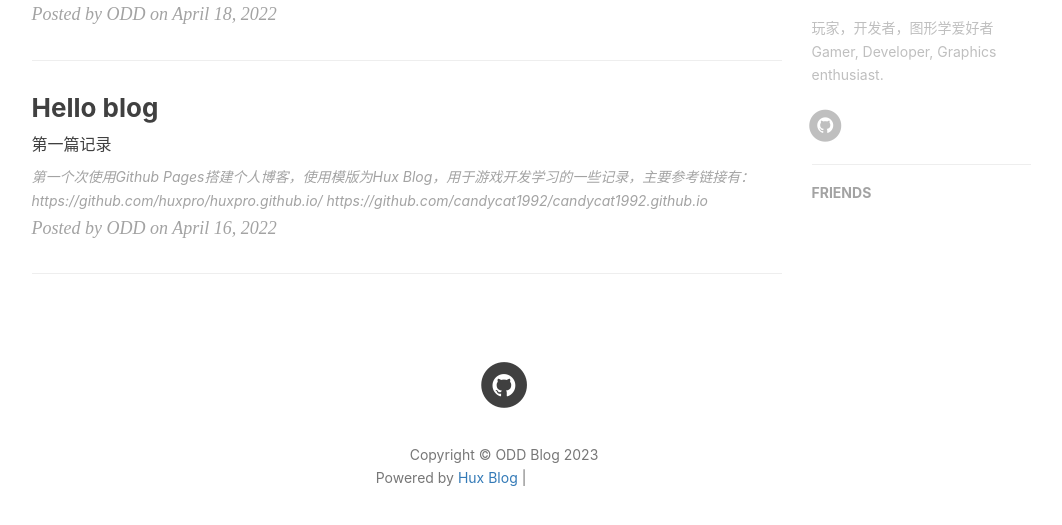
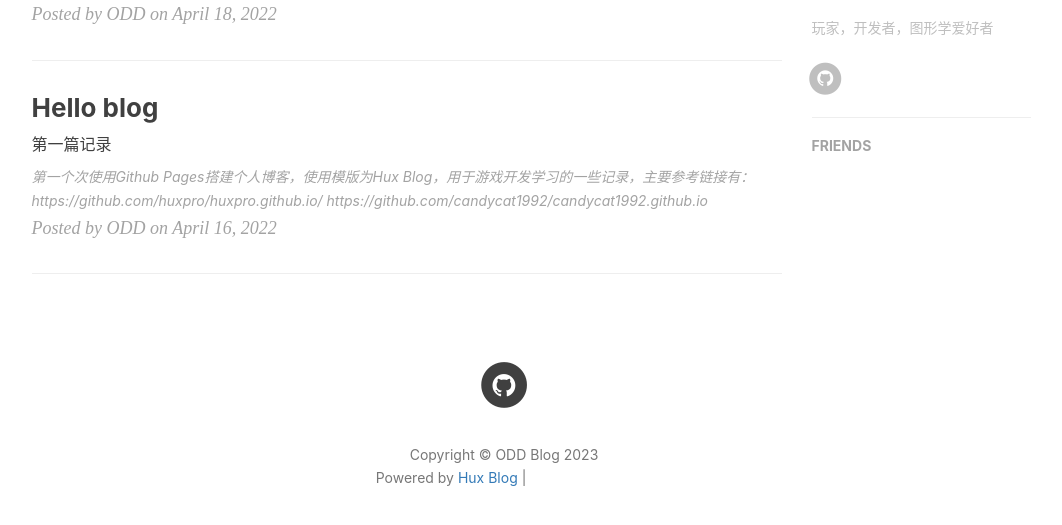
Before and after one commit to Clwury/clwury.github.io, a Jekyll site: the page built from index.html, in a window 1280 px wide, cut to the strip 774-1356 px from the top of the page. Shown: the top 525 px of the strip, without its empty margins (136-1198 px from the left). Built offline with Jekyll 4.4.1, drawn with Linux system fonts in a browser that asks for light colours; nearby versions of some CDN libraries; the list of posts is cut into pages by our own code; comment, search, counter and statistics services are not loaded; grey boxes are pictures that could not be loaded.

Commit message:
chore: Ruby 3.0以上添加webrick

```diff
--- a/Gemfile
+++ b/Gemfile
@@ -3,3 +3,5 @@
 
 gem "jekyll", "~> 4.0"
 gem "rake"
+
+gem "webrick", "~> 1.8"
--- a/_config.yml
+++ b/_config.yml
@@ -78,7 +78,7 @@
 
 # Sidebar settings
 sidebar: true                           # whether or not using Sidebar.
-sidebar-about-description: "玩家，开发者，图形学爱好者 <br> Gamer, Developer, Graphics enthusiast."
+sidebar-about-description: "玩家，开发者，图形学爱好者"
 sidebar-avatar: https://avatars.githubusercontent.com/u/37584719?v=4 # use absolute URL, seeing it's used in both `/` and `/about/`
 
 
```
Also changed, not shown: Gemfile.lock, 1 other file.
